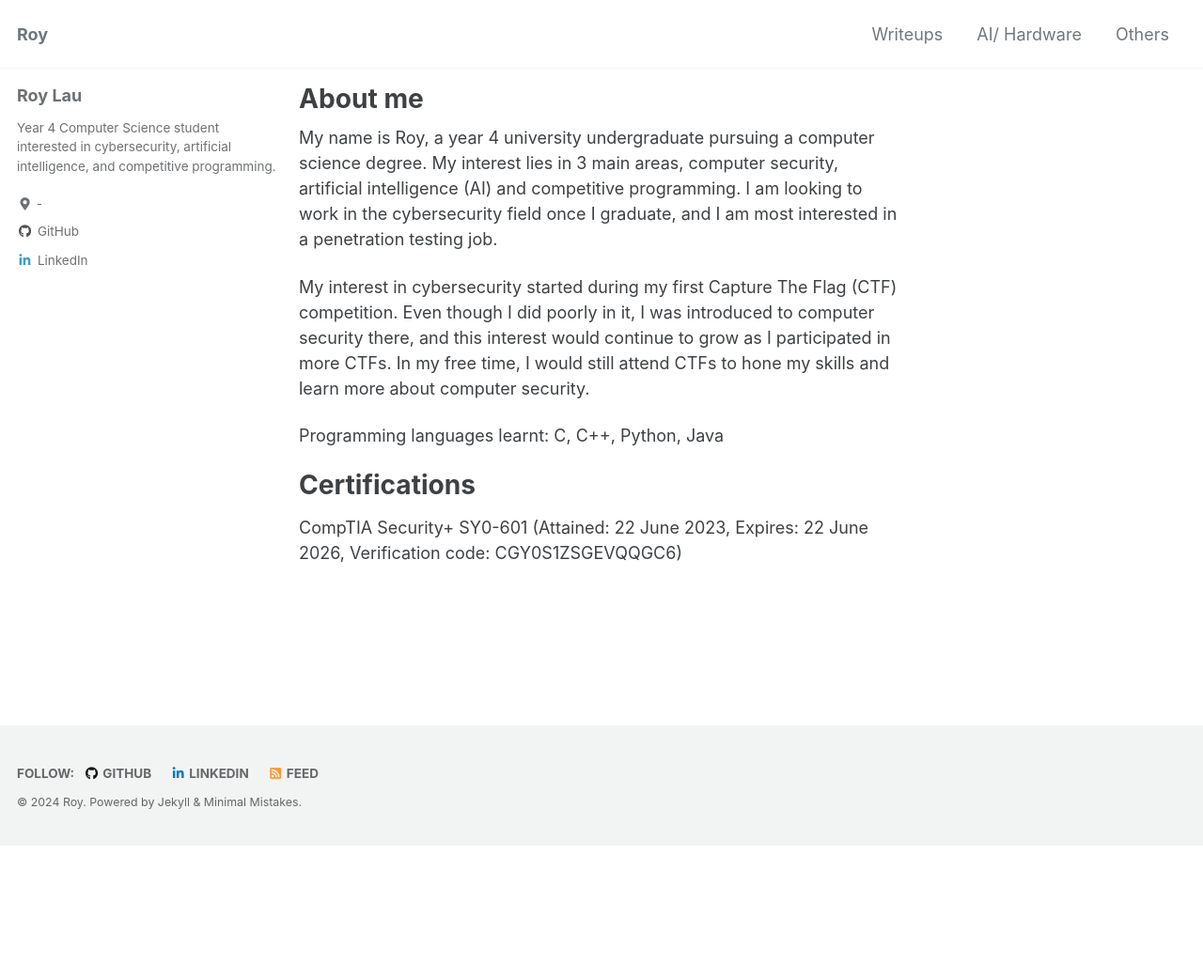
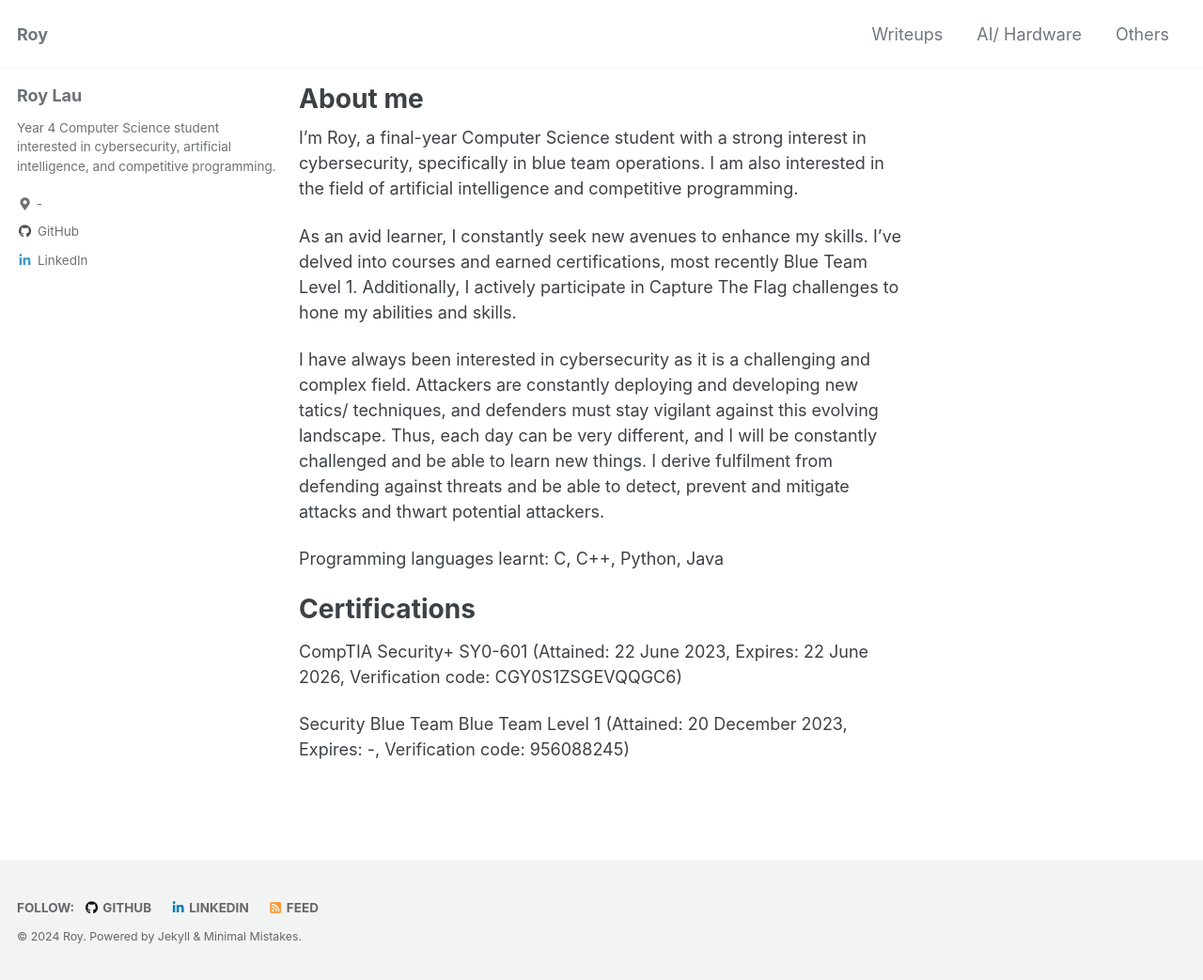
Before and after one commit to roylau98/roylau98.github.io, a Jekyll site: the page built from index.md, in a window 1280 px wide. Shown: the whole page at 94% size. Built offline with Jekyll 4.4.1, drawn with Linux system fonts in a browser that asks for light colours; cached includes are drawn as plain includes; before the commit the page ends 900 px from its top, so only the background shows below that.

Commit message:
update about me

```diff
--- a/index.md
+++ b/index.md
@@ -3,11 +3,15 @@
 layout: single
 author_profile: true
 ---
-My name is Roy, a year 4 university undergraduate pursuing a computer science degree. My interest lies in 3 main areas, computer security, artificial intelligence (AI) and competitive programming. I am looking to work in the cybersecurity field once I graduate, and I am most interested in a penetration testing job.
+I'm Roy, a final-year Computer Science student with a strong interest in cybersecurity, specifically in blue team operations. I am also interested in the field of artificial intelligence and competitive programming.
 
-My interest in cybersecurity started during my first Capture The Flag (CTF) competition. Even though I did poorly in it, I was introduced to computer security there, and this interest would continue to grow as I participated in more CTFs. In my free time, I would still attend CTFs to hone my skills and learn more about computer security.
+As an avid learner, I constantly seek new avenues to enhance my skills. I've delved into courses and earned certifications, most recently Blue Team Level 1. Additionally, I actively participate in Capture The Flag challenges to hone my abilities and skills.
+
+I have always been interested in cybersecurity as it is a challenging and complex field. Attackers are constantly deploying and developing new tatics/ techniques, and defenders must stay vigilant against this evolving landscape. Thus, each day can be very different, and I will be constantly challenged and be able to learn new things. I derive fulfilment from defending against threats and be able to detect, prevent and mitigate attacks and thwart potential attackers.
 
 Programming languages learnt: C, C++, Python, Java
 
 # Certifications
 CompTIA Security+ SY0-601 (Attained: 22 June 2023, Expires: 22 June 2026, Verification code: CGY0S1ZSGEVQQGC6)
+
+Security Blue Team Blue Team Level 1 (Attained: 20 December 2023, Expires: -, Verification code: 956088245)
```
